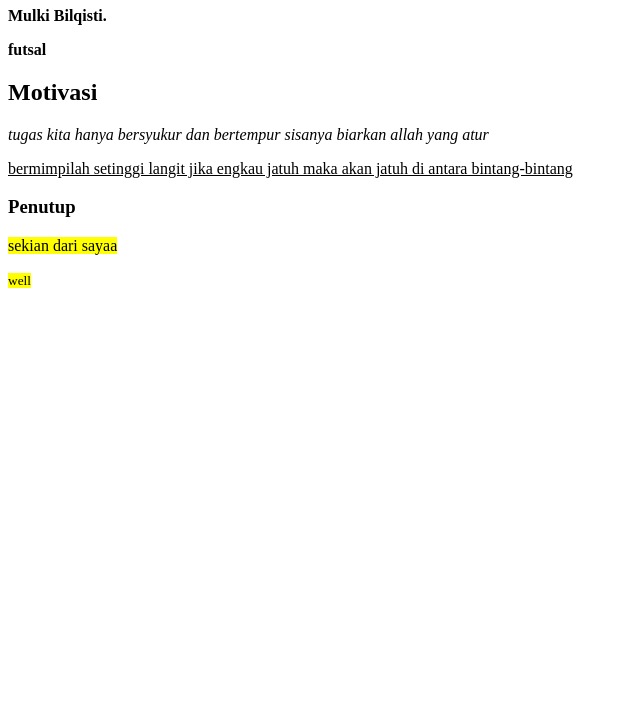
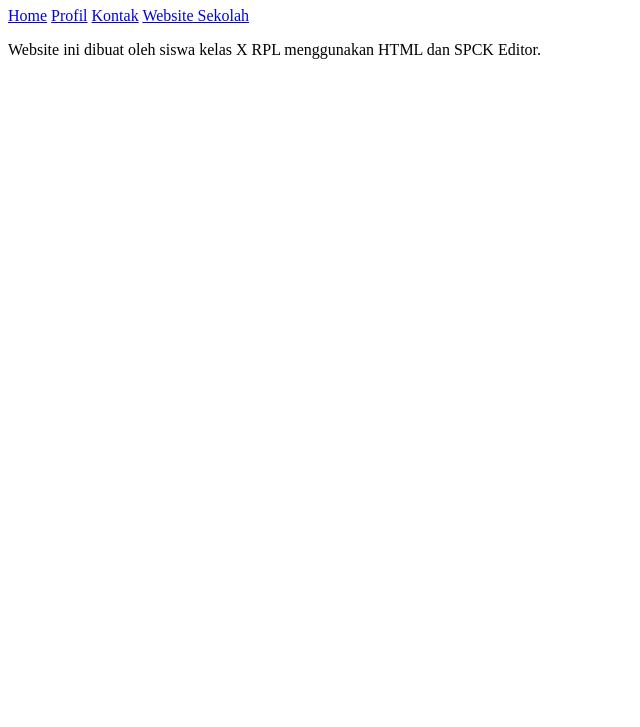
Before and after one commit to mulki3600-ops/Mulki-Bilqisti, a plain HTML site: page index.html in a window 1280 px wide. Shown: the part 73-800 px from the top of the page, without its empty margins (0-640 px from the left). Drawn offline with Linux system fonts and the light colour scheme.

Commit message:
Add files via upload

```diff
--- a/index.html
+++ b/index.html
@@ -1,18 +1,17 @@
-<!DOCTYPEhtml>
+<!DOCTYPE html>
 <html>
-<head>
-<title>Project Mulki</title>
-</head>
-<body>
-<h1>Perkenalan Diri Siswa RPL</h1>
-<p><b>Mulki Bilqisti.</b></p>
- <p><b>futsal</b></p>
- <h2>Motivasi </h2>
-<p><i>tugas kita hanya bersyukur dan bertempur sisanya biarkan allah yang atur</i></p>
+    <head>
+        <title>WebsiteRPL-Home</title>
+        <body>
+            <h1>Selamat Datang di Website RPL</h1>
 
-<p><u>bermimpilah setinggi langit jika engkau jatuh maka akan jatuh di antara bintang-bintang</u></p>
-<h3>Penutup</h3>
-<p><mark>sekian dari sayaa</mark></p>
-<p><small><mark>well</small></mark></p>
-</body>
-</html>
+            <nav>
+                <a href="index.html">Home</a>
+                <a href="profil.html">Profil</a>
+                <a href="kontak.html">Kontak</a>
+                <a href="https://smkrpl.sch.id"target="_blank">Website Sekolah</a>
+                </nav>
+
+                <p>Website ini dibuat oleh siswa kelas X RPL menggunakan HTML dan SPCK Editor.</p>
+        </body>
+        </html>
```
Also changed, not shown: kontak.html (added, +13 -0 lines), profil.html (added, +11 -0 lines).
